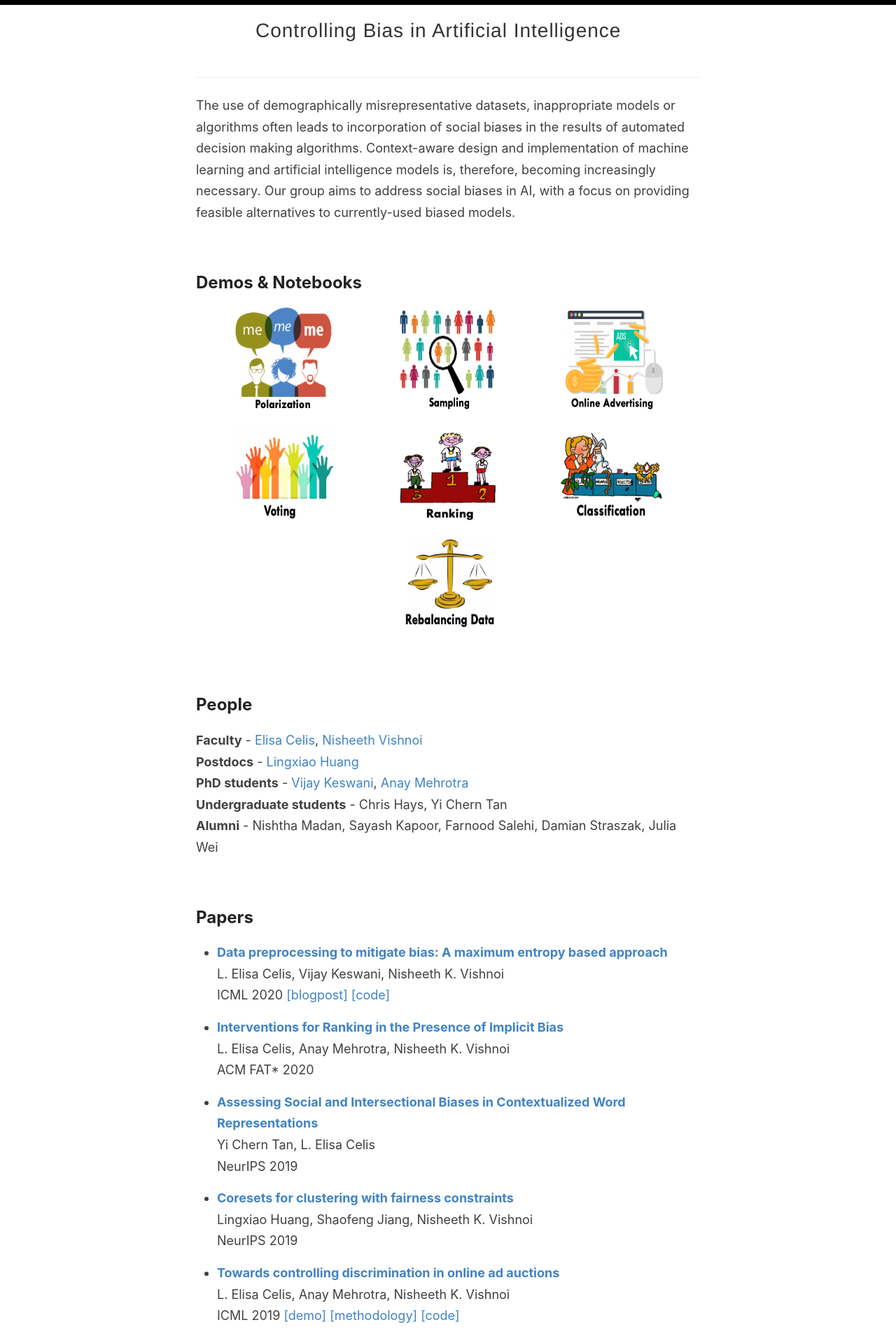
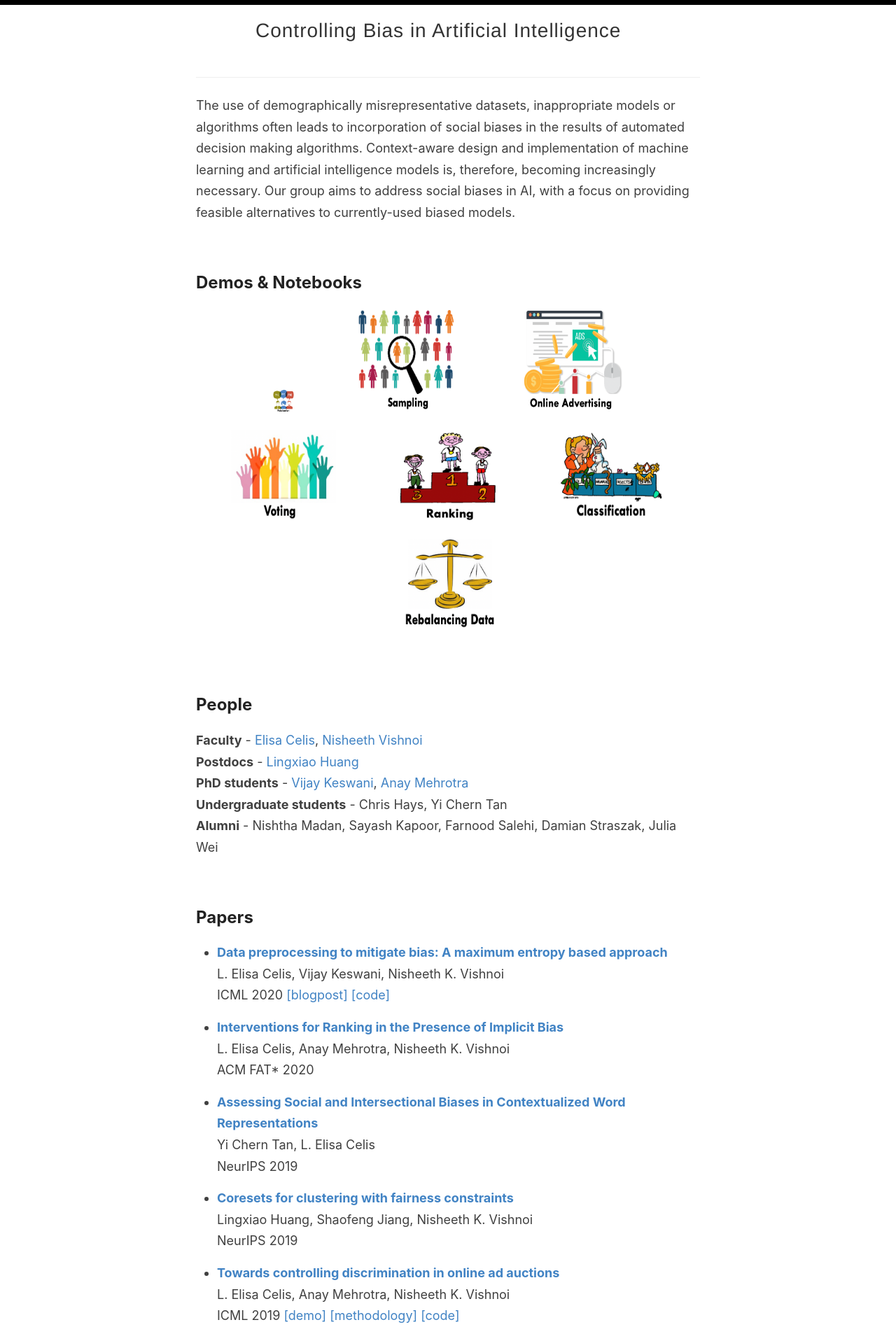
Before and after one commit to controlling-bias/controlling-bias.github.io, a Jekyll site: the page built from index.html, in a window 1280 px wide. Shown: the top 1916 px of the page at 70% size. Built offline with Jekyll 4.4.1, drawn with Linux system fonts in a browser that asks for light colours; the list of posts is cut into pages by our own code.

Commit message:
Update default.html

```diff
--- a/_layouts/default.html
+++ b/_layouts/default.html
@@ -49,7 +49,8 @@
         <div style="text-align: center;">
           <p>
             <a href="https://fair-personalized-news.herokuapp.com/fast/diversity.php">
-              <img src="images/polarization.png" height="150" width="150"/>
+              <img src="images/polarization.png" height="32" width="32"/>
+
             </a><span style="display:inline-block; width: 75px;"></span>
             <a href="https://fair-image-search.herokuapp.com/imageDiversity.php">
               <img src="images/sampling.png" height="150" width="150"/>
```
